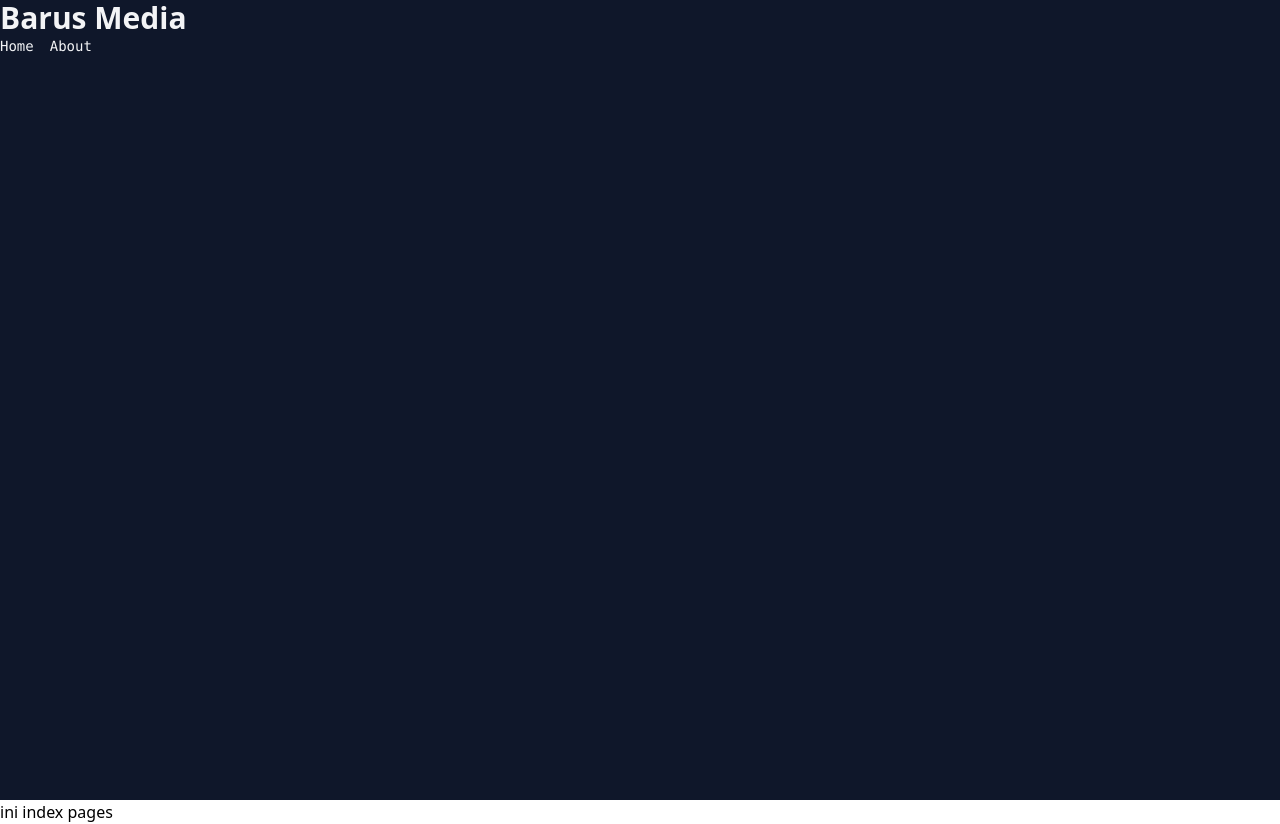
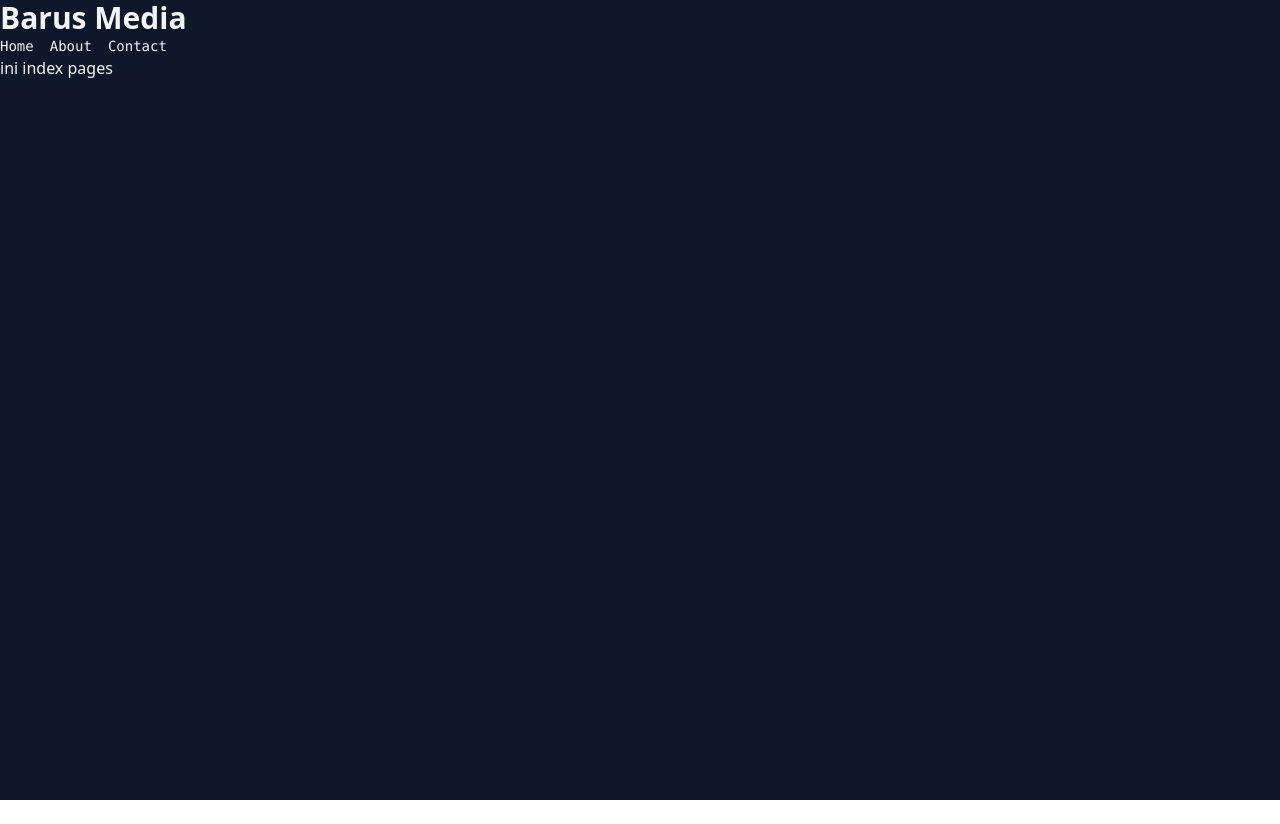
Before and after one commit to rahmad310317/front-end-human-resource, a Nuxt app: page / in a window 1280 px wide. After the commit the page ends 800 px from the top, so only its background shows below. Built offline with nearby package versions, Linux system fonts and the light colour scheme.

Commit message:
update setup

```diff
--- a/app.vue
+++ b/app.vue
@@ -1,7 +1,6 @@
 <template>
-  <div>
+  <div class="min-h-screen w-screen bg-slate-900 text-gray-100">
     <NuxtLayout>
-      <NuxtLoadingIndicator />
       <NuxtPage />
     </NuxtLayout>
   </div>
--- /dev/null
+++ b/components/Header.vue
@@ -0,0 +1,11 @@
+<template>
+   <!-- header -->
+    <div>
+      <div class="text-3xl font-bold">Barus Media</div>
+      <div class="text-sm font-mono flex space-x-4">
+        <NuxtLink to="/">Home</NuxtLink>
+        <NuxtLink :to="{ name: 'about' }">About</NuxtLink>
+        <NuxtLink :to="{ name: 'contact' }">Contact</NuxtLink>
+      </div>
+    </div>
+</template>
--- /dev/null
+++ b/layouts/custom.vue
@@ -0,0 +1,7 @@
+<template>
+  <slot name="header">
+    <div class="text-4xl font-bold">Ini Header</div>
+  </slot>
+  <div>ini layouts custom</div>
+  <slot />
+</template>
--- a/layouts/default.vue
+++ b/layouts/default.vue
@@ -1,13 +1,7 @@
 <template>
   <div>
     <!-- header -->
-    <div class="min-h-screen w-screen bg-slate-900 text-gray-100">
-      <div class="text-3xl font-bold">Barus Media</div>
-      <div class="text-sm font-mono flex space-x-4">
-        <NuxtLink to="/">Home</NuxtLink>
-        <NuxtLink :to="{ name: 'about' }">About</NuxtLink>
-      </div>
-    </div>
+    <Header />
     <!-- content -->
     <slot />
   </div>
--- /dev/null
+++ b/pages/contact.vue
@@ -0,0 +1,17 @@
+<script setup>
+definePageMeta({
+  layout: false,
+});
+</script>
+
+<template>
+  <div>
+    <NuxtLayout name="custom">
+    <div>ini page contact</div>
+    <template #header>
+      <div class="text-5xl font-bold text-red-500">
+        ini header yang sudah diganti
+      </div>
+    </template>
+  </NuxtLayout></div>
+</template>
```
